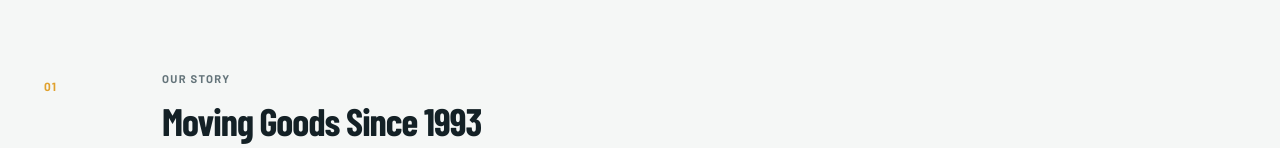
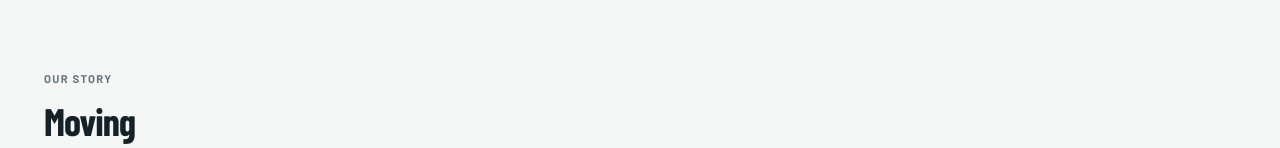
Before and after one commit to kyawhtetyang/asiamap, a Next.js app in the folder frontend/: page / in a window 1280 px wide. Shown: the part 799-947 px from the top of the page. Built offline with nearby package versions, Linux system fonts and the light colour scheme.

Commit message:
style: align home story section

```diff
--- a/frontend/src/app/page.tsx
+++ b/frontend/src/app/page.tsx
@@ -28,7 +28,6 @@ export default function HomePage() {
 
       <div className="page-shell">
         <section className="section story-section">
-          <div className="section-kicker">01</div>
           <div className="section-copy story-copy">
             <p className="eyebrow">Our Story</p>
             <h2>{siteContent.home.storyTitle}</h2>
```
